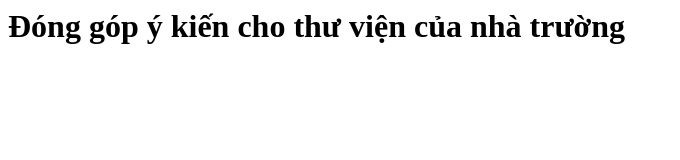
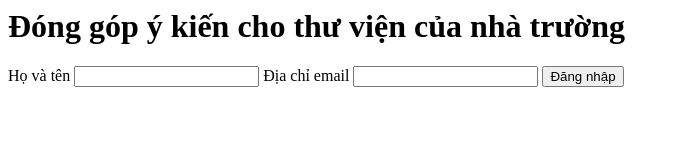
Before and after one commit to doanminhtri40/tin12P, a plain HTML site: page Contents/Bai7-NV1.html in a window 1280 px wide. Shown: the whole page, without its empty margins (0-680 px from the left). Drawn offline with Linux system fonts and the light colour scheme.

Commit message:
Update Bai7-NV1.html

```diff
--- a/Contents/Bai7-NV1.html
+++ b/Contents/Bai7-NV1.html
@@ -5,7 +5,11 @@
   <body>
     <h1> Đóng góp ý kiến cho thư viện của nhà trường </h1>
     <form>
-      <script src="script.js"> </script>
+      <label> Họ và tên </label>
+      <input type = "text" id="username" name="username">
+      <label> Địa chỉ email </label>
+      <input type = "text" id="email" name="email">
+      <button type="submit" onclick=login() id="ok" name="ok"> Đăng nhập </button>
     </form>
   </body>
 </html>
```
